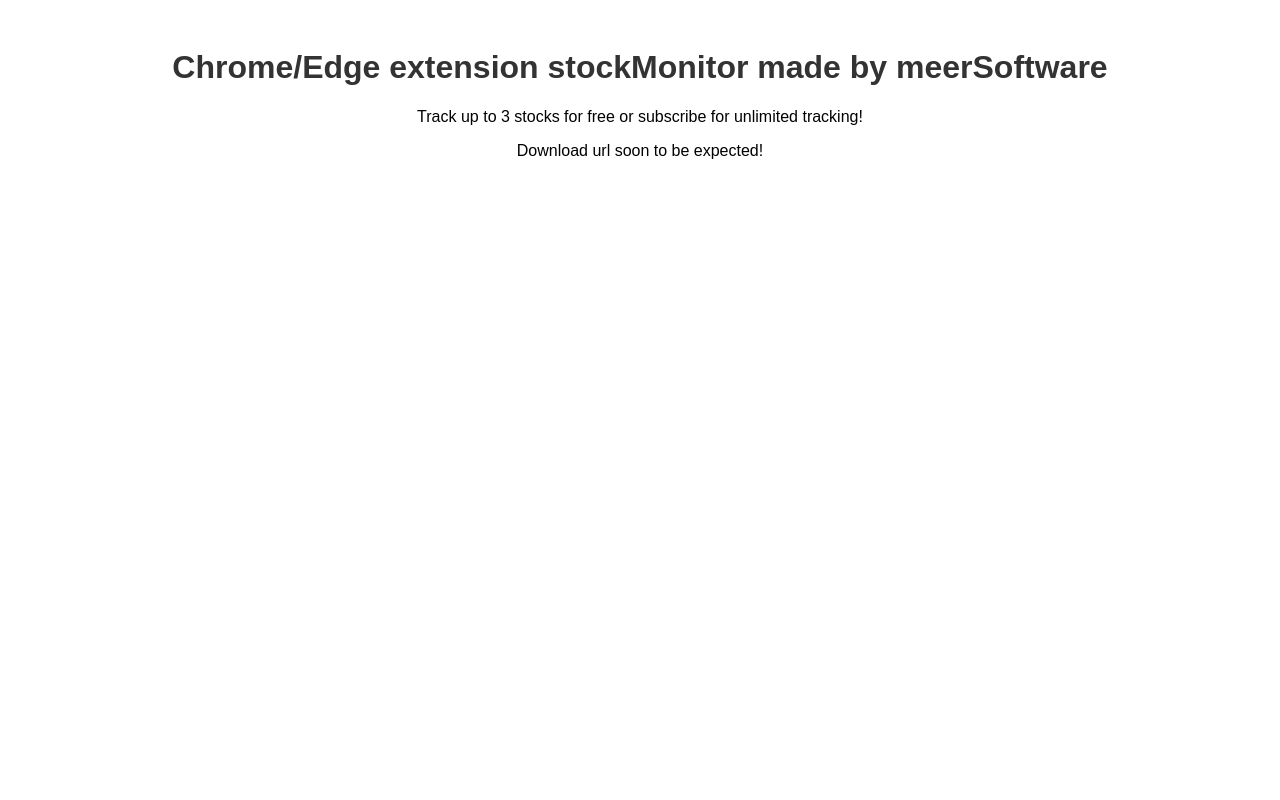
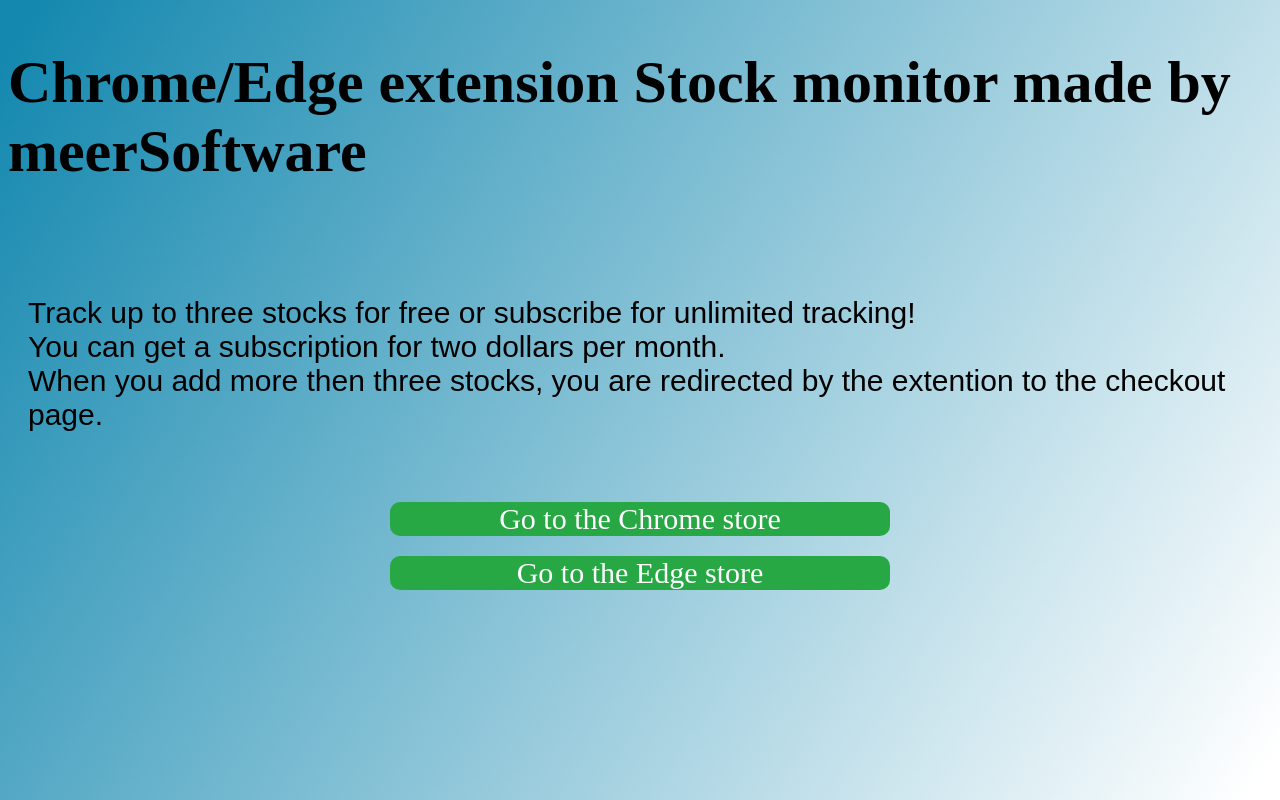
Before and after one commit to meersoftware71/meerSoftware71.github.io, a plain HTML site: page index.html in a window 1280 px wide. Drawn offline with Linux system fonts and the light colour scheme.

Commit message:
Review comments Stripe.

```diff
--- a/index.html
+++ b/index.html
@@ -4,16 +4,46 @@
     <meta charset="UTF-8">
     <title>Stock Monitor Extension</title>
     <style>
-        body { font-family: Arial, sans-serif; text-align: center; padding: 20px; }
-        h1 { color: #333; }
-        .cta { background: #28a745; color: white; padding: 10px 20px; text-decoration: none; }
+        html {
+            background-image: url('background.png');
+            background-size:     cover;
+            background-repeat:   no-repeat;
+            background-position: center center;
+            margin: 0;
+            height: 100%;
+        }
+        body {
+            display: flex;
+            flex-direction: column;
+            align-items: center;
+            gap: 20px;
+            font-size: 30px;
+        }
+        .txt {
+            font-family: Arial, sans-serif;
+            text-align: left;
+            padding: 20px;
+        }
+        .cta {
+            display: flex;
+            flex-direction: row;
+            justify-content: center;
+            background: #28a745;
+            color: white;
+            width: 500px;
+            border-radius: 10px;
+            text-decoration: none;
+        }
     </style>
 </head>
 <body>
-    <h1>Chrome/Edge extension stockMonitor made by meerSoftware</h1>
-    <p>Track up to 3 stocks for free or subscribe for unlimited tracking!</p>
-    <p>Download url soon to be expected!</p>
-    <!-- <a href="https://your-browserbill-checkout-link" class="cta">Upgrade to Premium</a>
-    -->
+    <h1>Chrome/Edge extension Stock monitor made by meerSoftware</h1>
+    <t class="txt">
+        <p>Track up to three stocks for free or subscribe for unlimited tracking!<br>
+        You can get a subscription for two dollars per month.<br>
+        When you add more then three stocks, you are redirected by the extention to the checkout page.</p>
+    </t>
+    <a href="https://chromewebstore.google.com/detail/stock-monitor-toolbox-to/ldbicmccmjpmlpepcjnlfpmabjioonce" class="cta">Go to the Chrome store</a>
+    <a href="https://microsoftedge.microsoft.com/addons/detail/stock-monitor-toolbox-t/oifbhnbhanlpaklabenegnbnpaphicgm" class="cta">Go to the Edge store</a>
 </body>
 </html>
```
Also changed, not shown: background.png (added).
